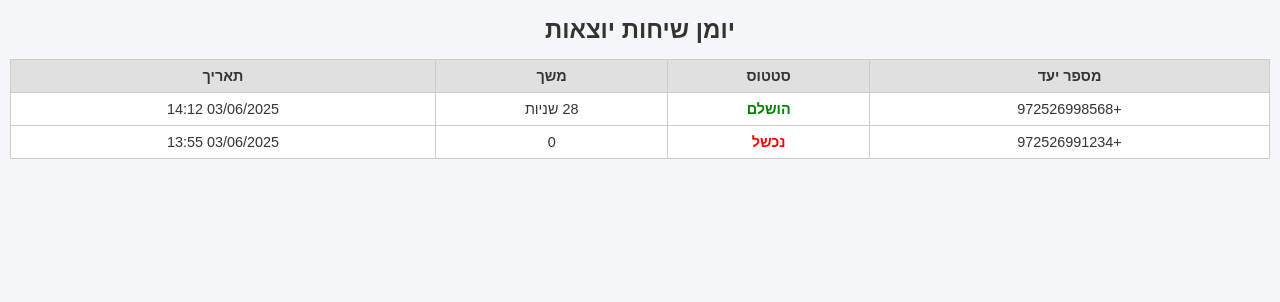
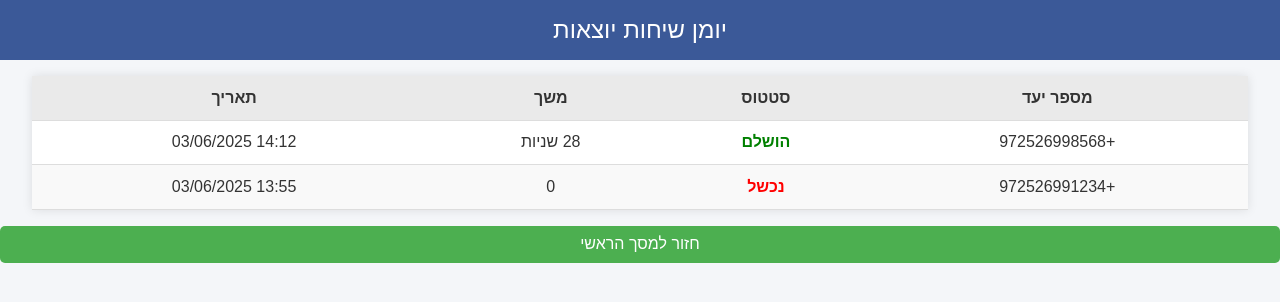
Before and after one commit to mikra5363/twilio-caller, a website: page call_log/index.html in a window 1280 px wide. Drawn offline with Linux system fonts and the light colour scheme.

Commit message:
Add files via upload

```diff
--- a/call_log/index.html
+++ b/call_log/index.html
@@ -1,34 +1,42 @@
+
 <!DOCTYPE html>
 <html lang="he" dir="rtl">
 <head>
     <meta charset="UTF-8">
-  <meta name="viewport" content="width=device-width, initial-scale=1">
-  <title>יומן שיחות</title>
+    <meta name="viewport" content="width=device-width, initial-scale=1.0">
+    <title>יומן שיחות יוצאות</title>
     <style>
         body {
             font-family: Arial, sans-serif;
-      margin: 10px;
-      background-color: #f4f6f8;
+            background-color: #f4f6f9;
+            margin: 0;
+            padding: 0;
             color: #333;
         }
-    h1 {
+        header {
+            background-color: #3b5998;
+            color: white;
+            padding: 1rem;
             text-align: center;
-      font-size: 1.5em;
-      margin-bottom: 15px;
+            font-size: 1.5rem;
         }
         table {
-      width: 100%;
+            width: 95%;
+            margin: 1rem auto;
             border-collapse: collapse;
-      font-size: 0.9em;
             background-color: white;
+            box-shadow: 0 0 10px rgba(0,0,0,0.1);
         }
         th, td {
-      padding: 8px;
+            padding: 0.8rem;
             text-align: center;
-      border: 1px solid #ccc;
+            border-bottom: 1px solid #ddd;
+        }
+        tr:nth-child(even) {
+            background-color: #f9f9f9;
         }
         th {
-      background-color: #e0e0e0;
+            background-color: #eaeaea;
         }
         .status-success {
             color: green;
@@ -38,14 +46,24 @@
             color: red;
             font-weight: bold;
         }
-    .status-queued {
-      color: orange;
-      font-weight: bold;
+        .back-btn {
+            display: block;
+            margin: 1rem auto;
+            padding: 0.6rem 1.2rem;
+            background-color: #4CAF50;
+            color: white;
+            border: none;
+            border-radius: 5px;
+            text-decoration: none;
+            text-align: center;
+            font-size: 1rem;
         }
     </style>
 </head>
 <body>
-  <h1>יומן שיחות יוצאות</h1>
+
+<header>יומן שיחות יוצאות</header>
+
 <table>
     <thead>
         <tr>
@@ -60,15 +78,18 @@
             <td>+972526998568</td>
             <td class="status-success">הושלם</td>
             <td>28 שניות</td>
-        <td>03/06/2025 14:12</td>
+            <td>14:12 03/06/2025</td>
         </tr>
         <tr>
             <td>+972526991234</td>
             <td class="status-failed">נכשל</td>
             <td>0</td>
-        <td>03/06/2025 13:55</td>
+            <td>13:55 03/06/2025</td>
         </tr>
     </tbody>
 </table>
+
+<a href="/" class="back-btn">חזור למסך הראשי</a>
+
 </body>
 </html>
```
Lines whose indentation alone changed are shown as unchanged.
